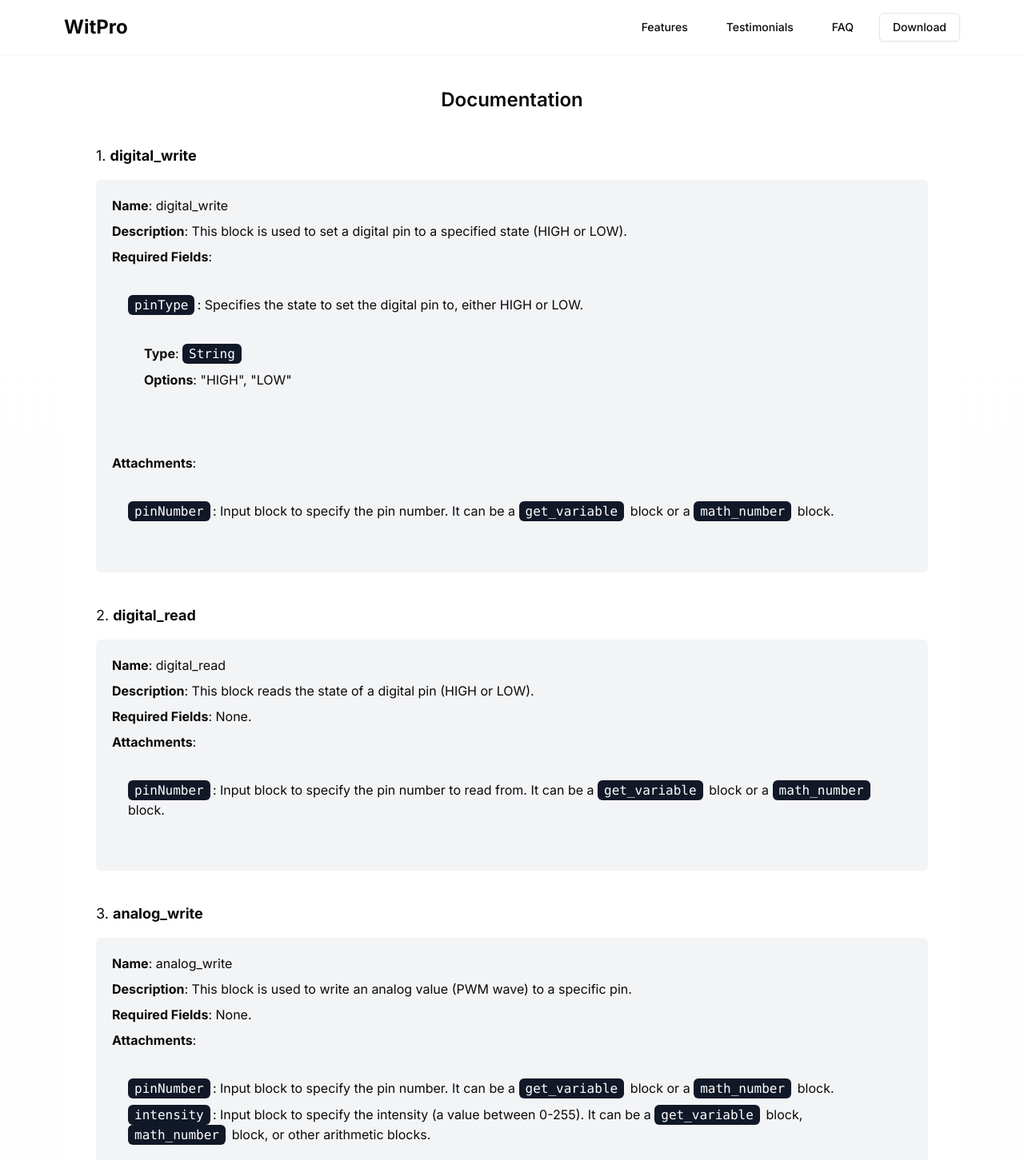
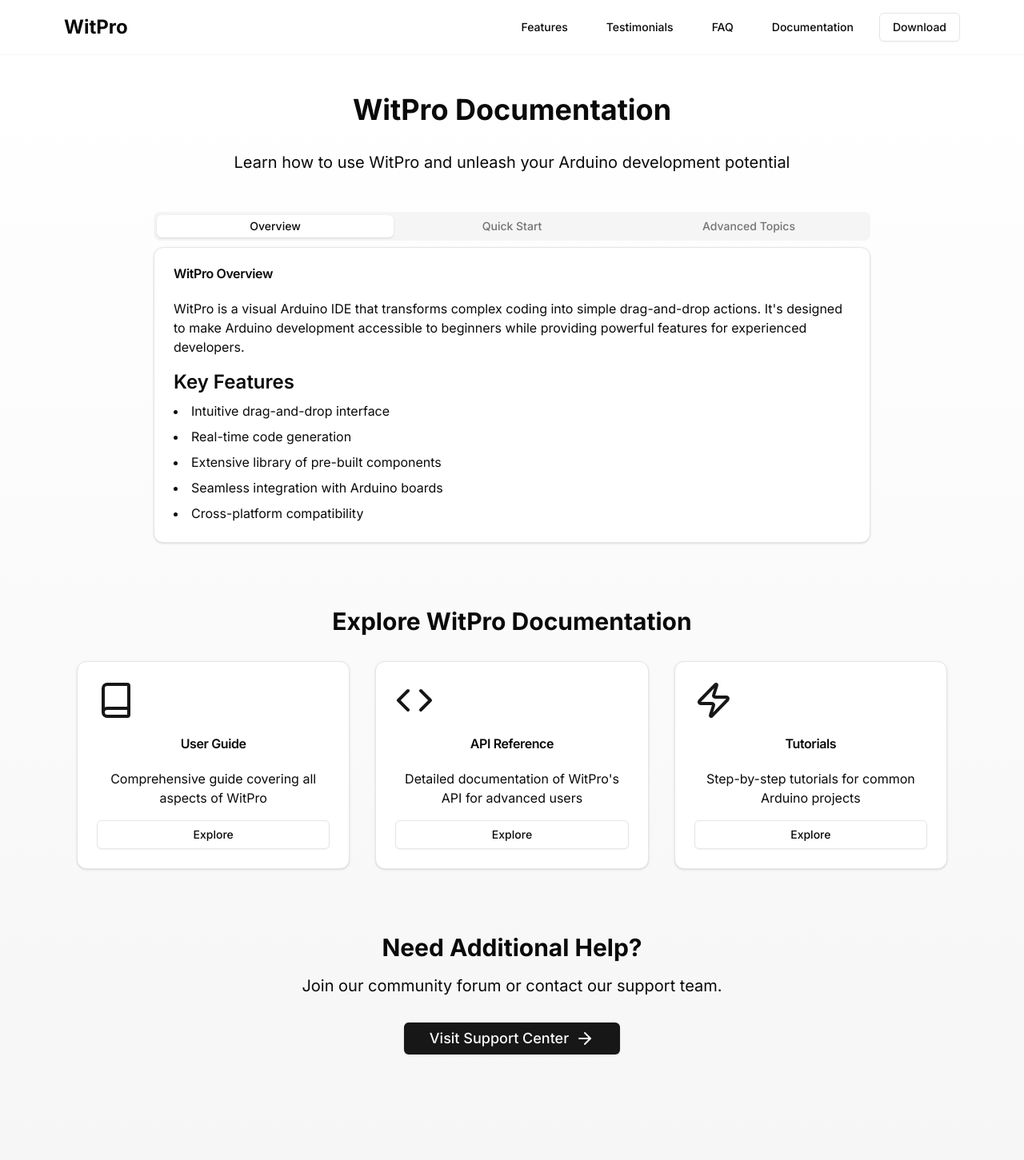
Before and after one commit to AamirFromWitblox/witpro-landing, a Next.js app: page /documentation in a window 1280 px wide. Shown: the top 1451 px of the page at 80% size. Built offline with nearby package versions, Linux system fonts and the light colour scheme.

Commit message:
minor fixes

```diff
--- /dev/null
+++ b/src/app/documentation/page.tsx
@@ -0,0 +1,234 @@
+"use client";
+import React from "react";
+import { motion } from "framer-motion";
+import { Button } from "@/components/ui/button";
+import { Card, CardContent, CardHeader, CardTitle } from "@/components/ui/card";
+import { Tabs, TabsContent, TabsList, TabsTrigger } from "@/components/ui/tabs";
+import { ArrowRight, Book, Code, Zap } from "lucide-react";
+
+export default function DocumentationPage() {
+  return (
+    <main className="container px-4 py-12 mx-auto">
+      <motion.h1
+        className="mb-8 text-4xl font-bold text-center"
+        initial={{ opacity: 0, y: -20 }}
+        animate={{ opacity: 1, y: 0 }}
+        transition={{ duration: 0.5 }}
+      >
+        WitPro Documentation
+      </motion.h1>
+      <motion.p
+        className="mb-12 text-xl text-center"
+        initial={{ opacity: 0, y: -20 }}
+        animate={{ opacity: 1, y: 0 }}
+        transition={{ duration: 0.5, delay: 0.2 }}
+      >
+        Learn how to use WitPro and unleash your Arduino development potential
+      </motion.p>
+
+      <Tabs defaultValue="overview" className="w-full max-w-4xl mx-auto">
+        <TabsList className="grid w-full grid-cols-3">
+          <TabsTrigger value="overview">Overview</TabsTrigger>
+          <TabsTrigger value="quickstart">Quick Start</TabsTrigger>
+          <TabsTrigger value="advanced">Advanced Topics</TabsTrigger>
+        </TabsList>
+        <TabsContent value="overview">
+          <Card>
+            <CardHeader>
+              <CardTitle>WitPro Overview</CardTitle>
+            </CardHeader>
+            <CardContent>
+              <p className="mb-4">
+                WitPro is a visual Arduino IDE that transforms complex coding
+                into simple drag-and-drop actions. It&apos;s designed to make
+                Arduino development accessible to beginners while providing
+                powerful features for experienced developers.
+              </p>
+              <h3 className="mb-2 text-2xl font-semibold">Key Features</h3>
+              <ul className="space-y-2 list-disc list-inside">
+                <li>Intuitive drag-and-drop interface</li>
+                <li>Real-time code generation</li>
+                <li>Extensive library of pre-built components</li>
+                <li>Seamless integration with Arduino boards</li>
+                <li>Cross-platform compatibility</li>
+              </ul>
+            </CardContent>
+          </Card>
+        </TabsContent>
+        <TabsContent value="quickstart">
+          <Card>
+            <CardHeader>
+              <CardTitle>Quick Start Guide</CardTitle>
+            </CardHeader>
+            <CardContent>
+              <ol className="space-y-4 list-decimal list-inside">
+                <li>
+                  <strong>Installation:</strong>
+                  <p>
+                    Download and install WitPro from the official website.
+                    Choose the version compatible with your operating system.
+                  </p>
+                </li>
+                <li>
+                  <strong>Launch WitPro:</strong>
+                  <p>
+                    Open the application. You&apos;ll be greeted with a welcome
+                    screen and a new project template.
+                  </p>
+                </li>
+                <li>
+                  <strong>Create a New Project:</strong>
+                  <p>
+                    Click on &quot;New Project&quot; and select your Arduino
+                    board model from the dropdown menu.
+                  </p>
+                </li>
+                <li>
+                  <strong>Build Your Circuit:</strong>
+                  <p>
+                    Use the drag-and-drop interface to add components to your
+                    virtual breadboard.
+                  </p>
+                </li>
+                <li>
+                  <strong>Program Your Arduino:</strong>
+                  <p>
+                    Drag programming blocks from the toolbox to the workspace to
+                    create your program logic.
+                  </p>
+                </li>
+                <li>
+                  <strong>Upload to Arduino:</strong>
+                  <p>
+                    Connect your Arduino board and click the &quot;Upload&quot;
+                    button to transfer your program.
+                  </p>
+                </li>
+              </ol>
+            </CardContent>
+          </Card>
+        </TabsContent>
+        <TabsContent value="advanced">
+          <Card>
+            <CardHeader>
+              <CardTitle>Advanced Topics</CardTitle>
+            </CardHeader>
+            <CardContent>
+              <h3 className="mb-4 text-2xl font-semibold">
+                Custom Block Creation
+              </h3>
+              <p className="mb-4">
+                WitPro allows you to create custom blocks for complex or
+                frequently used operations. To create a custom block:
+              </p>
+              <ol className="mb-6 space-y-2 list-decimal list-inside">
+                <li>Go to &quot;Tools&quot; &gt; &quot;Block Editor&quot;</li>
+                <li>Define inputs and outputs for your block</li>
+                <li>
+                  Write the underlying code or use existing blocks to define
+                  behavior
+                </li>
+                <li>Save and add to your personal library</li>
+              </ol>
+              <h3 className="mb-4 text-2xl font-semibold">
+                Integration with External Libraries
+              </h3>
+              <p className="mb-4">
+                WitPro supports integration with external Arduino libraries. To
+                use an external library:
+              </p>
+              <ol className="space-y-2 list-decimal list-inside">
+                <li>
+                  Go to &quot;Project&quot; &gt; &quot;Manage Libraries&quot;
+                </li>
+                <li>Search for the desired library</li>
+                <li>
+                  Click &quot;Install&quot; and wait for the process to complete
+                </li>
+                <li>
+                  The library&apos;s blocks will now appear in your toolbox
+                </li>
+              </ol>
+            </CardContent>
+          </Card>
+        </TabsContent>
+      </Tabs>
+
+      <section className="mt-20">
+        <h2 className="mb-8 text-3xl font-bold text-center">
+          Explore WitPro Documentation
+        </h2>
+        <div className="grid grid-cols-1 gap-8 md:grid-cols-3">
+          <DocCard
+            icon={<Book className="w-12 h-12 mb-4 text-primary" />}
+            title="User Guide"
+            description="Comprehensive guide covering all aspects of WitPro"
+            link="#"
+          />
+          <DocCard
+            icon={<Code className="w-12 h-12 mb-4 text-primary" />}
+            title="API Reference"
+            description="Detailed documentation of WitPro's API for advanced users"
+            link="#"
+          />
+          <DocCard
+            icon={<Zap className="w-12 h-12 mb-4 text-primary" />}
+            title="Tutorials"
+            description="Step-by-step tutorials for common Arduino projects"
+            link="#"
+          />
+        </div>
+      </section>
+
+      <section className="mt-20 text-center">
+        <h2 className="mb-4 text-3xl font-bold">Need Additional Help?</h2>
+        <p className="mb-8 text-xl">
+          Join our community forum or contact our support team.
+        </p>
+        <Button
+          size="lg"
+          className="text-lg transition-transform group hover:scale-105"
+        >
+          Visit Support Center{" "}
+          <ArrowRight className="ml-2 transition-transform group-hover:translate-x-1" />
+        </Button>
+      </section>
+    </main>
+  );
+}
+
+interface DocCardProps {
+  icon: React.ReactNode;
+  title: string;
+  description: string;
+  link: string;
+}
+
+function DocCard({ icon, title, description, link }: DocCardProps) {
+  return (
+    <motion.div
+      initial={{ opacity: 0, y: 20 }}
+      whileInView={{ opacity: 1, y: 0 }}
+      transition={{ duration: 0.5 }}
+    >
+      <Card className="h-full transition-transform hover:scale-105">
+        <CardHeader className="text-center">
+          <motion.div
+            whileHover={{ rotate: 360 }}
+            transition={{ duration: 0.5 }}
+            className="w-fit"
+          >
+            {icon}
+          </motion.div>
+          <CardTitle>{title}</CardTitle>
+        </CardHeader>
+        <CardContent className="text-center">
+          <p className="mb-4">{description}</p>
+          <Button asChild variant="outline" className="w-full">
+            <a href={link}>Explore</a>
+          </Button>
+        </CardContent>
+      </Card>
+    </motion.div>
+  );
+}
--- a/src/app/download/page.tsx
+++ b/src/app/download/page.tsx
@@ -6,12 +6,13 @@ import { Card, CardContent, CardHeader, CardTitle } from "@/components/ui/card";
 import { Tabs, TabsContent, TabsList, TabsTrigger } from "@/components/ui/tabs";
 import { Badge } from "@/components/ui/badge";
 import { Download, Monitor, Apple, Terminal, ArrowRight } from "lucide-react";
+import Link from "next/link";
 
 export default function DownloadPage() {
   return (
-    <main className="container mx-auto py-12">
+    <main className="container py-12 mx-auto">
       <motion.h1
-        className="mb-8 text-center text-4xl font-bold"
+        className="mb-8 text-4xl font-bold text-center"
         initial={{ opacity: 0, y: -20 }}
         animate={{ opacity: 1, y: 0 }}
         transition={{ duration: 0.5 }}
@@ -19,7 +20,7 @@ export default function DownloadPage() {
         Download WitPro
       </motion.h1>
       <motion.p
-        className="mb-12 text-center text-xl"
+        className="mb-12 text-xl text-center"
         initial={{ opacity: 0, y: -20 }}
         animate={{ opacity: 1, y: 0 }}
         transition={{ duration: 0.5, delay: 0.2 }}
@@ -27,7 +28,7 @@ export default function DownloadPage() {
         Choose your operating system to get started with WitPro
       </motion.p>
 
-      <Tabs defaultValue="windows" className="mx-auto w-full max-w-3xl">
+      <Tabs defaultValue="windows" className="w-full max-w-3xl mx-auto">
         <TabsList className="grid w-full grid-cols-3">
           <TabsTrigger value="windows">Windows</TabsTrigger>
           <TabsTrigger value="mac">macOS</TabsTrigger>
@@ -35,7 +36,7 @@ export default function DownloadPage() {
         </TabsList>
         <TabsContent value="windows">
           <DownloadCard
-            icon={<Monitor className="text-primary mb-4 h-12 w-12" />}
+            icon={<Monitor className="w-12 h-12 mb-4 text-primary" />}
             title="WitPro for Windows"
             version="v1.2.3"
             requirements="Windows 10 or later"
@@ -44,7 +45,7 @@ export default function DownloadPage() {
         </TabsContent>
         <TabsContent value="mac">
           <DownloadCard
-            icon={<Apple className="text-primary mb-4 h-12 w-12" />}
+            icon={<Apple className="w-12 h-12 mb-4 text-primary" />}
             title="WitPro for macOS"
             version="v1.2.3"
             requirements="macOS 10.15 or later"
@@ -54,7 +55,7 @@ export default function DownloadPage() {
         </TabsContent>
         <TabsContent value="linux">
           <DownloadCard
-            icon={<Terminal className="text-primary mb-4 h-12 w-12" />}
+            icon={<Terminal className="w-12 h-12 mb-4 text-primary" />}
             title="WitPro for Linux"
             version="v1.2.3"
             requirements="Ubuntu 20.04, Fedora 32, or compatible"
@@ -65,7 +66,7 @@ export default function DownloadPage() {
       </Tabs>
 
       <section className="mt-20">
-        <h2 className="mb-8 text-center text-3xl font-bold">
+        <h2 className="mb-8 text-3xl font-bold text-center">
           Why Choose WitPro?
         </h2>
         <div className="grid grid-cols-1 gap-8 md:grid-cols-3">
@@ -91,10 +92,13 @@ export default function DownloadPage() {
         </p>
         <Button
           size="lg"
-          className="group text-lg transition-transform hover:scale-105"
+          className="text-lg transition-transform group hover:scale-105"
+          asChild
         >
-          View Documentation{" "}
-          <ArrowRight className="ml-2 transition-transform group-hover:translate-x-1" />
+          <Link href="/documentation">
+            View Documentation
+            <ArrowRight className="ml-2 transition-transform group-hover:translate-x-1" />
+          </Link>
         </Button>
       </section>
     </main>
@@ -139,7 +143,7 @@ function DownloadCard({
         <Button asChild className="w-full" disabled={comingSoon}>
           {!comingSoon && (
             <a href={downloadLink} download>
-              <Download className="mr-2 h-4 w-4" />{" "}
+              <Download className="w-4 h-4 mr-2" />{" "}
               {comingSoon ? "Notify Me" : "Download Now"}
             </a>
           )}
--- a/src/app/page.tsx
+++ b/src/app/page.tsx
@@ -60,11 +60,11 @@ export default function LandingPage() {
         >
           <Button
             size="lg"
-            className="group text-lg transition-transform hover:scale-105"
+            className="text-lg transition-transform group hover:scale-105"
             asChild
           >
             <Link href="/download">
-              Create Now
+              Download Now
               <ArrowRight className="ml-2 transition-transform group-hover:translate-x-1" />
             </Link>
           </Button>
@@ -77,23 +77,23 @@ export default function LandingPage() {
           initial={{ opacity: 0 }}
           whileInView={{ opacity: 1 }}
           transition={{ duration: 0.5 }}
-          className="mb-12 text-center text-3xl font-bold"
+          className="mb-12 text-3xl font-bold text-center"
         >
           Why WitPro is Your Go-To Arduino Development Tool
         </motion.h3>
         <div className="grid grid-cols-1 gap-8 md:grid-cols-3">
           <FeatureCard
-            icon={<PuzzleIcon className="mb-4 h-12 w-12 text-primary" />}
+            icon={<PuzzleIcon className="w-12 h-12 mb-4 text-primary" />}
             title="Intuitive Drag-and-Drop Interface"
             description="Build Arduino projects visually with our Blockly-based interface, making complex programming accessible to everyone."
           />
           <FeatureCard
-            icon={<Code className="mb-4 h-12 w-12 text-primary" />}
+            icon={<Code className="w-12 h-12 mb-4 text-primary" />}
             title="Seamless Code Generation"
             description="Convert your visual blocks into optimized Arduino code instantly, bridging the gap between concept and implementation."
           />
           <FeatureCard
-            icon={<Zap className="mb-4 h-12 w-12 text-primary" />}
+            icon={<Zap className="w-12 h-12 mb-4 text-primary" />}
             title="Rapid Prototyping"
             description="Accelerate your development process, test ideas quickly, and bring your innovations to life faster than ever before."
           />
@@ -106,7 +106,7 @@ export default function LandingPage() {
           initial={{ opacity: 0 }}
           whileInView={{ opacity: 1 }}
           transition={{ duration: 0.5 }}
-          className="mb-12 text-center text-3xl font-bold"
+          className="mb-12 text-3xl font-bold text-center"
         >
           Experience the Power of Visual Programming
         </motion.h3>
@@ -114,7 +114,7 @@ export default function LandingPage() {
           initial={{ opacity: 0, y: 50 }}
           whileInView={{ opacity: 1, y: 0 }}
           transition={{ duration: 0.8 }}
-          className="rounded-lg bg-card p-8 shadow-lg"
+          className="p-8 rounded-lg shadow-lg bg-card"
         >
           <Image
             src={IMAGES.appScreenshot}
@@ -122,7 +122,7 @@ export default function LandingPage() {
             width={1620}
             height={1200}
             quality={100}
-            className="mb-8 h-auto w-full rounded-lg transition-transform hover:scale-105"
+            className="w-full h-auto mb-8 transition-transform rounded-lg hover:scale-105"
           />
 
           <div className="grid grid-cols-1 gap-8 md:grid-cols-2">
@@ -158,34 +158,34 @@ export default function LandingPage() {
           initial={{ opacity: 0 }}
           whileInView={{ opacity: 1 }}
           transition={{ duration: 0.5 }}
-          className="mb-12 text-center text-3xl font-bold"
+          className="mb-12 text-3xl font-bold text-center"
         >
           Powerful Features for Every Developer
         </motion.h3>
         <div className="grid grid-cols-1 gap-12 md:grid-cols-2">
           <FeatureDetail
-            icon={<Users className="h-8 w-8 text-primary" />}
+            icon={<Users className="w-8 h-8 text-primary" />}
             title="Multi-User Collaboration"
             description="Work on projects with team members in real-time, fostering collaboration and knowledge sharing."
             setHovered={setHoveredFeature}
             isHovered={hoveredFeature === "Multi-User Collaboration"}
           />
           <FeatureDetail
-            icon={<Book className="h-8 w-8 text-primary" />}
+            icon={<Book className="w-8 h-8 text-primary" />}
             title="Comprehensive Library Support"
             description="Access a wide range of pre-built blocks for popular Arduino libraries, sensors, and actuators."
             setHovered={setHoveredFeature}
             isHovered={hoveredFeature === "Comprehensive Library Support"}
           />
           <FeatureDetail
-            icon={<Globe className="h-8 w-8 text-primary" />}
+            icon={<Globe className="w-8 h-8 text-primary" />}
             title="Cross-Platform Compatibility"
             description="Develop on Windows, macOS, or Linux - WitPro works seamlessly across all major operating systems."
             setHovered={setHoveredFeature}
             isHovered={hoveredFeature === "Cross-Platform Compatibility"}
           />
           <FeatureDetail
-            icon={<CheckCircle className="h-8 w-8 text-primary" />}
+            icon={<CheckCircle className="w-8 h-8 text-primary" />}
             title="Built-in Error Checking"
             description="Catch and resolve issues early with real-time syntax and logic checking as you build your projects."
             setHovered={setHoveredFeature}
@@ -200,7 +200,7 @@ export default function LandingPage() {
           initial={{ opacity: 0 }}
           whileInView={{ opacity: 1 }}
           transition={{ duration: 0.5 }}
-          className="mb-12 text-center text-3xl font-bold"
+          className="mb-12 text-3xl font-bold text-center"
         >
           WitPro vs. Traditional Arduino IDE
         </motion.h3>
@@ -245,19 +245,19 @@ export default function LandingPage() {
           initial={{ opacity: 0 }}
           whileInView={{ opacity: 1 }}
           transition={{ duration: 0.5 }}
-          className="mb-12 text-center text-3xl font-bold"
+          className="mb-12 text-3xl font-bold text-center"
         >
           What Our Users Say
         </motion.h3>
         <div className="grid grid-cols-1 gap-8 md:grid-cols-2">
           <Testimonial
             quote="WitPro has revolutionized how I teach Arduino programming. My students grasp concepts much faster now!"
-            author="Dr. Emily Chen"
+            author="Abhisay Shetty"
             role="Professor of Electrical Engineering"
           />
           <Testimonial
             quote="As a hobbyist, WitPro made it possible for me to create complex projects I never thought I could. It's a game-changer!"
-            author="Mark Johnson"
+            author="Rishabh Sinha"
             role="DIY Enthusiast"
           />
         </div>
@@ -269,7 +269,7 @@ export default function LandingPage() {
           initial={{ opacity: 0 }}
           whileInView={{ opacity: 1 }}
           transition={{ duration: 0.5 }}
-          className="mb-12 text-center text-3xl font-bold"
+          className="mb-12 text-3xl font-bold text-center"
         >
           Frequently Asked Questions
         </motion.h3>
@@ -321,7 +321,7 @@ export default function LandingPage() {
         </p>
         <Button
           size="lg"
-          className="group text-lg transition-transform hover:scale-105"
+          className="text-lg transition-transform group hover:scale-105"
           asChild
         >
           <Link href="/download">
@@ -347,7 +347,7 @@ function FeatureCard({ icon, title, description }: FeatureCardProps) {
       whileInView={{ opacity: 1, y: 0 }}
       transition={{ duration: 0.5 }}
     >
-      <Card className="group h-full transition-transform hover:scale-105">
+      <Card className="h-full transition-transform group hover:scale-105">
         <CardHeader className="text-center">
           <motion.div
             whileHover={{ rotate: 360 }}
--- a/src/components/navbar.tsx
+++ b/src/components/navbar.tsx
@@ -30,6 +30,7 @@ const Navbar = () => {
           <NavButton link="/#features">Features</NavButton>
           <NavButton link="/#testimonials">Testimonials</NavButton>
           <NavButton link="/#faq">FAQ</NavButton>
+          <NavButton link="/documentation">Documentation</NavButton>
           <Button
             variant="outline"
             className="transition-transform hover:scale-105"
```
Also changed, not shown: src/app/internal-documentation/layout.tsx (renamed from src/app/documentation/layout.tsx), src/app/internal-documentation/page.mdx (renamed from src/app/documentation/page.mdx).
